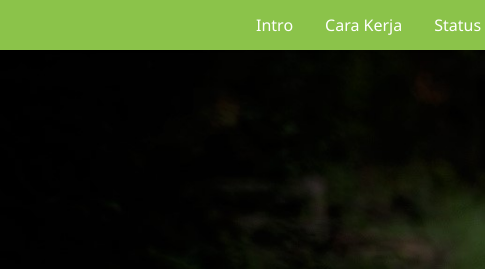
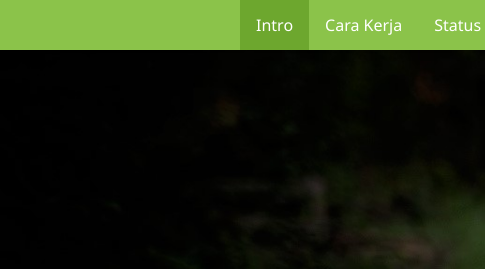
Before and after one commit to salimromadhon/web, a plain HTML site: page responsi-web-1/index.html in a window 1280 px wide. Shown: the top 269 px of the page, 0-485 px from the left. Drawn offline with Linux system fonts and the light colour scheme.

Commit message:
Update index.html

```diff
--- a/responsi-web-1/index.html
+++ b/responsi-web-1/index.html
@@ -14,7 +14,7 @@
     <div class="site-menu">
       <div class="gw">
         <ul class="left">
-          <li class="active"><a href="index.html">Intro</a></li>
+          <li><a class="active" href="index.html">Intro</a></li>
           <li><a href="carakerja.html">Cara Kerja</a></li>
           <li><a href="#status.html">Status</a></li>
           <li><a href="#bergabung.html">Bergabung</a></li>
```
